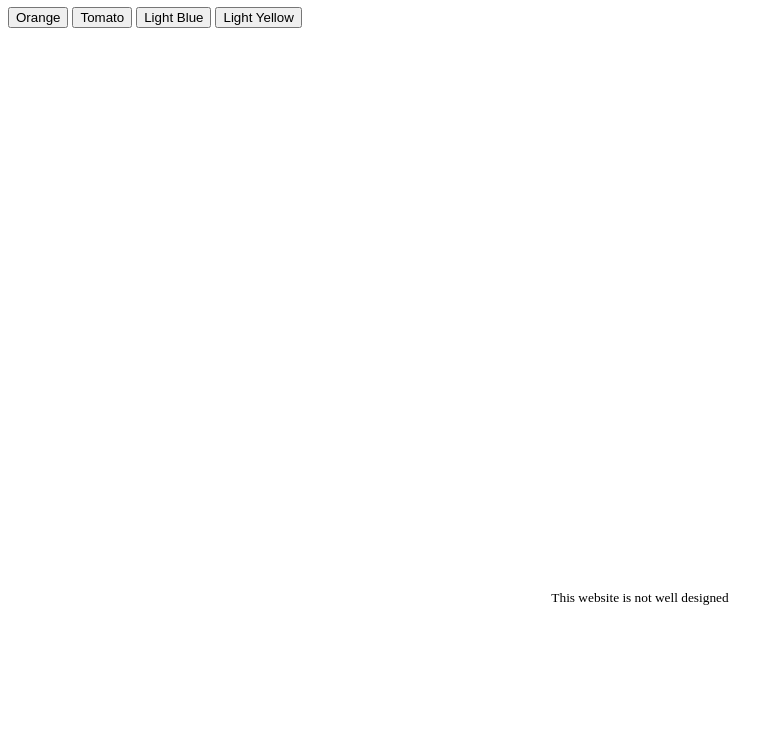
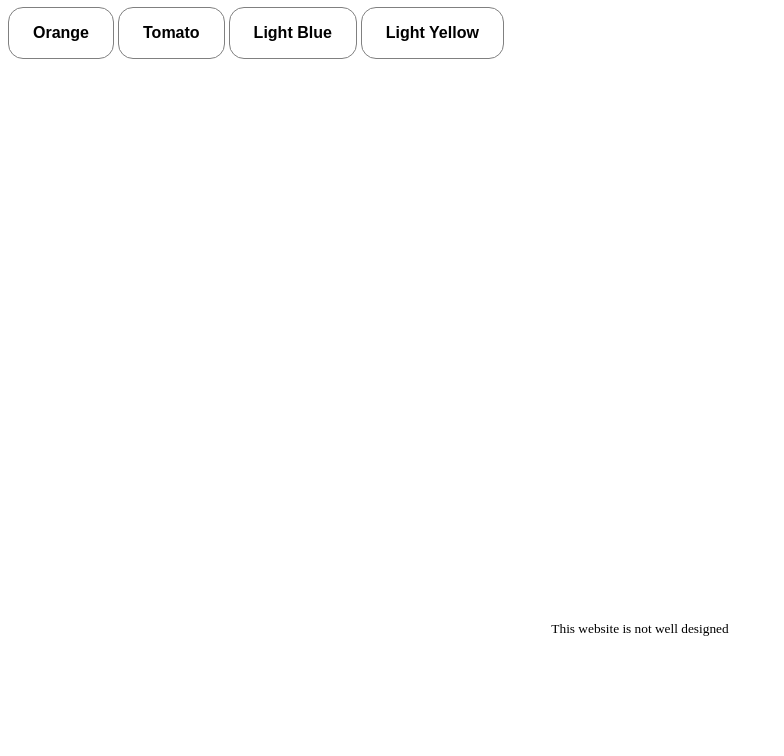
Before and after one commit to tanzilamd/background-color-change, a plain HTML site: page index.html in a window 1280 px wide. Shown: the part 73-829 px from the top of the page, without its empty margins (0-784 px from the left). Drawn offline with Linux system fonts and the light colour scheme.

Commit message:
button size changed

```diff
--- a/index.html
+++ b/index.html
@@ -5,6 +5,7 @@
     <meta http-equiv="X-UA-Compatible" content="IE=edge">
     <meta name="viewport" content="width=device-width, initial-scale=1.0">
     <title>Document</title>
+    <link rel="stylesheet" href="style.css">
 </head>
 <body style="height:100vh">
     <h1>Click on any button to change background color</h1>
@@ -17,5 +18,7 @@
 
     </script>
 </body>
-<footer align="center" style="margin-top: 70vh;"><small>This website is not well designed</small></footer>
+<footer align="center" style="margin-top: 70vh;">
+    <small>This website is not well designed</small>
+</footer>
 </html>
--- a/script.js
+++ b/script.js
@@ -1,6 +1,7 @@
 // 1st Button
 function handleClick1(){
     document.body.style.backgroundColor = 'orange';
+
 }
 const firstButton = document.getElementById('first');
 firstButton.onclick = handleClick1;
--- /dev/null
+++ b/style.css
@@ -0,0 +1,9 @@
+
+button{
+    padding: 1rem 1.5rem ;
+    border-radius: 15px;
+    background-color: white;
+    border: 1px solid gray;
+    font-size: 1rem;
+    font-weight: 550;
+}
```
